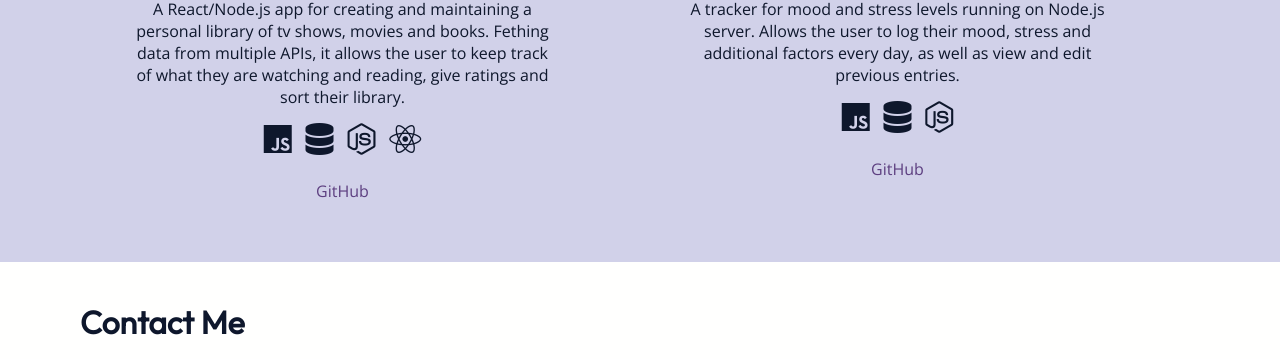
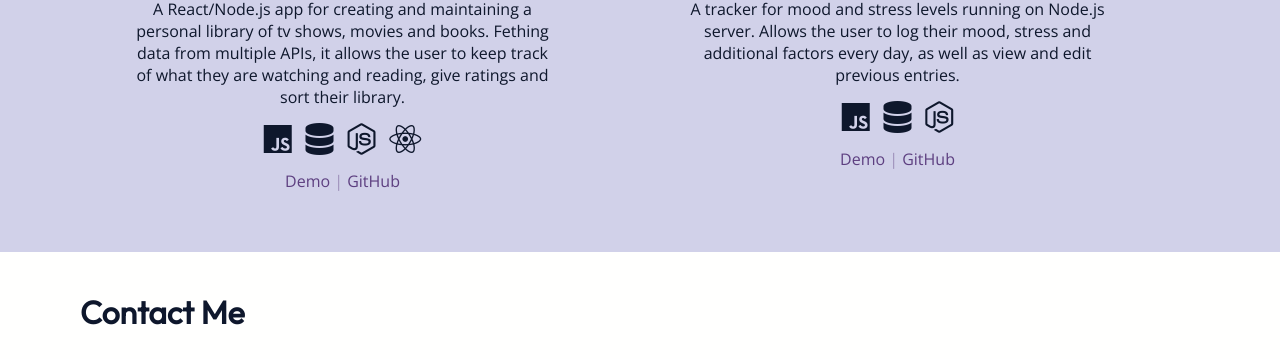
Before and after one commit to arrenkae/dev-portfolio, a plain HTML site: page index.html in a window 1280 px wide. Shown: the part 1321-1680 px from the top of the page. Drawn offline with nearby package versions, Linux system fonts and the light colour scheme.

Commit message:
added demo links and new media library screenshot

```diff
--- a/index.html
+++ b/index.html
@@ -71,7 +71,9 @@
                         <i class="fa-brands fa-node-js fa-2xl"></i>
                         <i class="fa-brands fa-react fa-2xl"></i>
                     </div>
-                    <a href="https://github.com/arrenkae/my-media-library">GitHub</a>
+                    <p class="project-links">
+                        <a href="https://my-media-library.onrender.com">Demo</a> | <a href="https://github.com/arrenkae/my-media-library">GitHub</a>
+                    </p>
                 </div>
                 <div class="container_project">
                     <h3>Don't Worry, Be Happy: Mood and stress tracker</h3>
@@ -82,7 +84,9 @@
                         <i class="fa-solid fa-database fa-2xl"></i>
                         <i class="fa-brands fa-node-js fa-2xl"></i>
                     </div>
-                    <a href="https://github.com/arrenkae/moodtracker">GitHub</a>
+                    <p class="project-links">
+                        <a href="https://moodtracker-g5ep.onrender.com">Demo</a> | <a href="https://github.com/arrenkae/moodtracker">GitHub</a>
+                    </p>
                 </div>
             </section>
         </article>
--- a/style.css
+++ b/style.css
@@ -9,7 +9,7 @@ body {
 }
 
 a {
-    color: #a786df;
+    color: #896dbb;
     text-decoration: none;
 }
 
@@ -90,7 +90,6 @@ main h2 {
     list-style-type: none;
     line-height: 2.5;
     word-spacing: 0.6em;
-    padding-left: 0;
 }
 
 .sidebar-links a {
@@ -116,12 +115,16 @@ main h2 {
     text-align: center;
 }
 
-#projects a {
+.project-links {
+    color: #5d3f8070;
+}
+
+.project-links a {
     color: #5d3f80;
     margin-top: 10px;
 }
 
-#projects a:hover {
+.project-links a:hover {
     color: #5d3f80c7;
 }
 
@@ -228,6 +231,7 @@ main h2 {
     .sidebar-links {
         display: flex;
         flex-direction: row;
+        padding-left: 0;
     }
     .title, article {
         padding: 30px 60px;
```
Also changed, not shown: media/project-previews/project-media-library.jpg.
